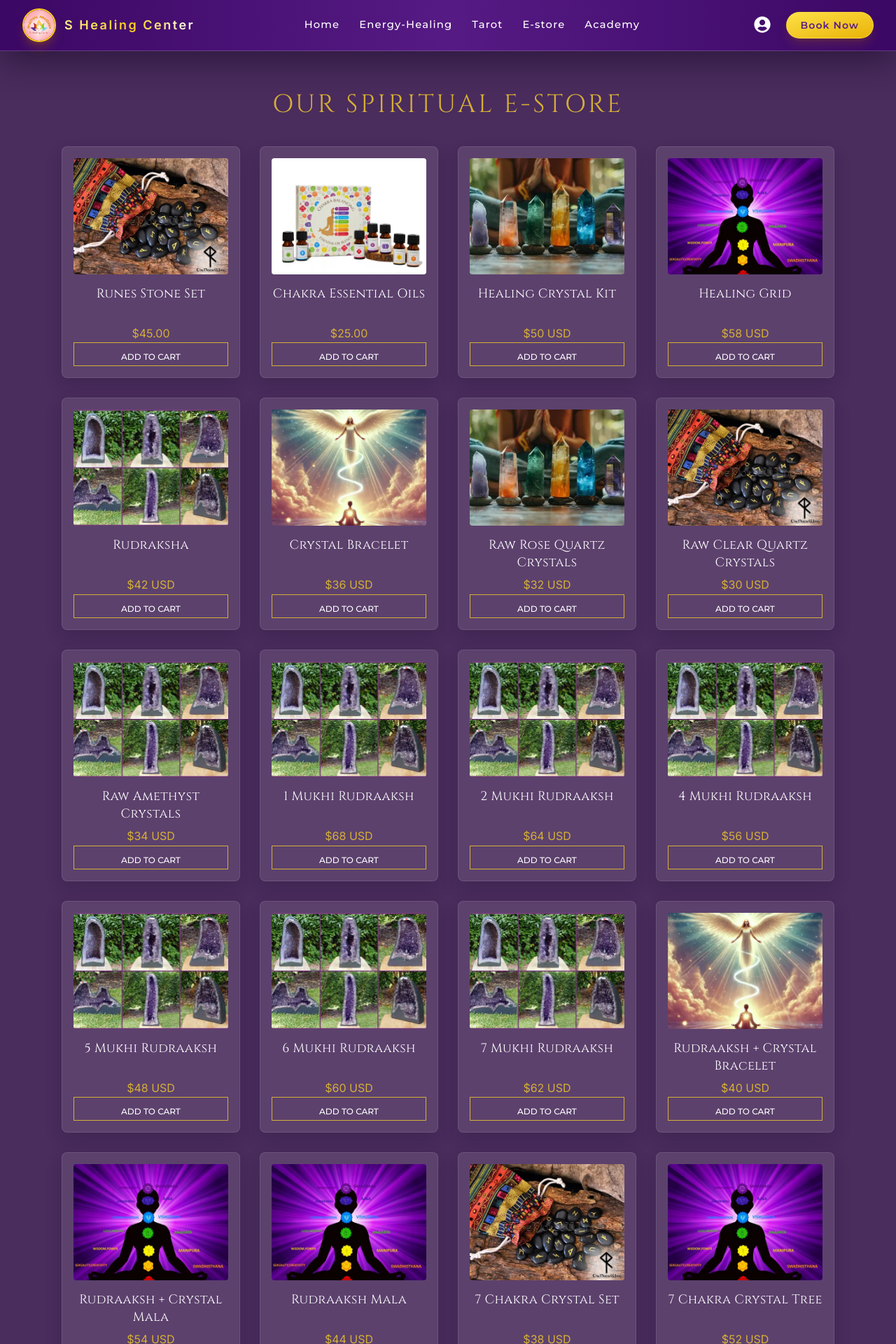
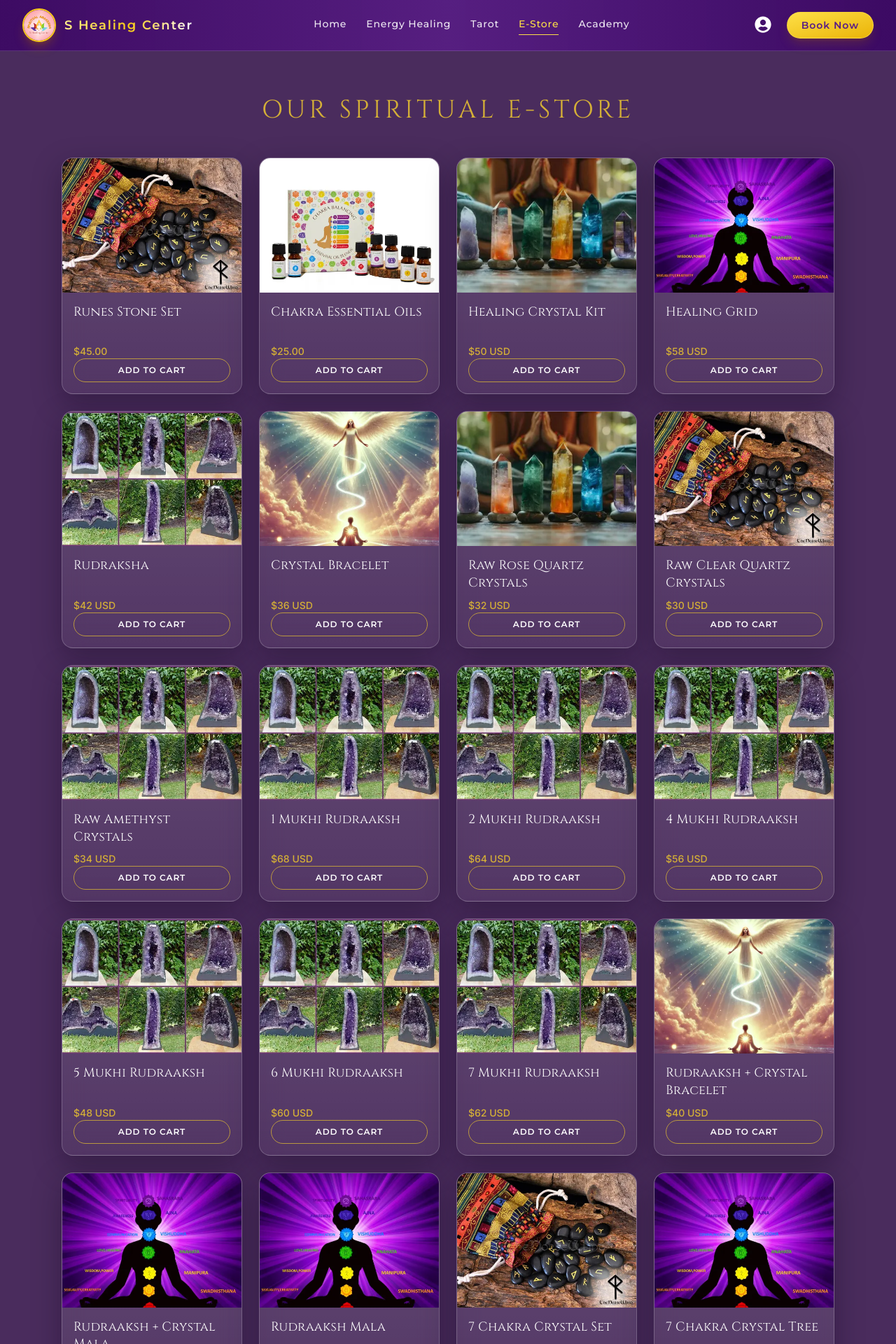
Before and after one commit to busalatejaswi7-jpg/healing-website, a React (Create React App) app in the folder client/: page /estore in a window 1280 px wide. Shown: the top 1920 px of the page at 70% size. Built offline with nearby package versions, Linux system fonts and the light colour scheme.

Commit message:
Polish spiritual UI with premium responsive refinements

```diff
--- a/client/src/components/Navbar.js
+++ b/client/src/components/Navbar.js
@@ -1,10 +1,19 @@
 import React, { useState, useEffect, useRef } from "react";
-import { Link } from "react-router-dom";
+import { Link, NavLink } from "react-router-dom";
 import { FaUserCircle, FaBars, FaTimes } from "react-icons/fa";
+
+const navLinks = [
+  ["/", "Home"],
+  ["/energyhealing", "Energy Healing"],
+  ["/tarot", "Tarot"],
+  ["/estore", "E-Store"],
+  ["/academy", "Academy"],
+];
 
 const Navbar = () => {
   const [open, setOpen] = useState(false);
   const [menuOpen, setMenuOpen] = useState(false);
+  const [isScrolled, setIsScrolled] = useState(false);
   const dropdownRef = useRef();
 
   useEffect(() => {
@@ -14,41 +23,61 @@ const Navbar = () => {
       }
     };
 
+    const handleScroll = () => setIsScrolled(window.scrollY > 18);
+
     document.addEventListener("mousedown", handleClickOutside);
-    return () => document.removeEventListener("mousedown", handleClickOutside);
+    window.addEventListener("scroll", handleScroll, { passive: true });
+    handleScroll();
+
+    return () => {
+      document.removeEventListener("mousedown", handleClickOutside);
+      window.removeEventListener("scroll", handleScroll);
+    };
   }, []);
 
   return (
-    <nav className="sticky top-0 z-50 border-b border-white/20 bg-gradient-to-r from-purple-950/90 via-purple-900/90 to-purple-950/90 px-4 py-3 text-white shadow-[0_16px_45px_rgba(20,8,35,0.5)] backdrop-blur-2xl supports-[backdrop-filter]:bg-purple-950/80 md:px-8">
-      <div className="mx-auto flex max-w-7xl items-center justify-between">
-        <div className="flex items-center gap-3">
+    <nav
+      className={`sticky top-0 z-50 border-b px-4 py-3 text-white transition-all duration-300 md:px-8 ${
+        isScrolled
+          ? "border-white/25 bg-purple-950/65 shadow-[0_20px_40px_rgba(20,8,35,0.55)] backdrop-blur-2xl"
+          : "border-white/15 bg-gradient-to-r from-purple-950/90 via-purple-900/85 to-purple-950/90"
+      }`}
+    >
+      <div className="mx-auto flex max-w-7xl items-center justify-between gap-4">
+        <Link to="/" className="flex items-center gap-3">
           <img
             src="/images/logo.jpg"
             alt="Logo"
             className="h-12 w-12 rounded-full border-2 border-yellow-400 object-cover shadow-lg shadow-yellow-700/40"
           />
-          <span className="bg-gradient-to-r from-yellow-200 via-yellow-400 to-white bg-clip-text text-base font-semibold tracking-[0.14em] text-transparent md:text-lg">
+          <span className="bg-gradient-to-r from-yellow-200 via-yellow-400 to-white bg-clip-text text-base font-semibold tracking-[0.1em] text-transparent md:text-lg">
             S Healing Center
           </span>
-        </div>
+        </Link>
 
-        <div className="hidden items-center space-x-7 text-[0.92rem] tracking-[0.08em] md:flex">
-          {[
-            ["/", "Home"],
-            ["/energyhealing", "Energy-Healing"],
-            ["/tarot", "Tarot"],
-            ["/estore", "E-store"],
-            ["/academy", "Academy"],
-          ].map(([to, label]) => (
-            <Link key={to} to={to} className="relative transition duration-300 hover:text-yellow-300 hover:drop-shadow-[0_0_12px_rgba(212,175,55,0.4)] after:absolute after:-bottom-1 after:left-0 after:h-px after:w-0 after:bg-yellow-300 after:transition-all after:duration-300 hover:after:w-full">
+        <div className="hidden items-center gap-7 text-sm tracking-[0.06em] md:flex">
+          {navLinks.map(([to, label]) => (
+            <NavLink
+              key={to}
+              to={to}
+              className={({ isActive }) =>
+                `relative pb-1 transition-all duration-300 after:absolute after:-bottom-0.5 after:left-0 after:h-px after:w-full after:origin-left after:scale-x-0 after:bg-yellow-300 after:transition-transform after:duration-300 hover:text-yellow-200 hover:after:scale-x-100 ${
+                  isActive ? "text-yellow-300 after:scale-x-100" : "text-white/90"
+                }`
+              }
+            >
               {label}
-            </Link>
+            </NavLink>
           ))}
         </div>
 
-        <div className="flex items-center space-x-3 md:space-x-4">
+        <div className="flex items-center gap-3 md:gap-4">
           <div className="relative" ref={dropdownRef}>
-            <button onClick={() => setOpen(!open)} className="rounded-full p-1.5 transition duration-300 hover:bg-white/10 hover:shadow-[0_0_18px_rgba(255,255,255,0.2)]">
+            <button
+              onClick={() => setOpen(!open)}
+              className="rounded-full p-1.5 transition duration-300 hover:bg-white/10 hover:shadow-[0_0_18px_rgba(255,255,255,0.2)]"
+              aria-label="Account"
+            >
               <FaUserCircle className="text-2xl transition hover:text-yellow-300" />
             </button>
 
@@ -66,12 +95,12 @@ const Navbar = () => {
 
           <Link
             to="/book"
-            className="hidden rounded-full border border-yellow-300/70 bg-gradient-to-br from-yellow-300 to-yellow-500 px-5 py-2 text-sm font-semibold tracking-[0.08em] text-purple-900 shadow-lg shadow-yellow-700/25 transition-all duration-300 ease-out hover:-translate-y-0.5 hover:from-yellow-200 hover:to-yellow-400 md:block"
+            className="hidden rounded-full border border-yellow-300/70 bg-gradient-to-br from-yellow-300 to-yellow-500 px-5 py-2 text-sm font-semibold tracking-[0.07em] text-purple-900 shadow-lg shadow-yellow-700/25 transition-all duration-300 ease-out hover:-translate-y-0.5 hover:from-yellow-200 hover:to-yellow-400 md:block"
           >
             Book Now
           </Link>
 
-          <button className="rounded-md p-2 text-xl transition hover:bg-white/10 md:hidden" onClick={() => setMenuOpen(!menuOpen)}>
+          <button className="rounded-md p-2 text-xl transition hover:bg-white/10 md:hidden" onClick={() => setMenuOpen(!menuOpen)} aria-label="Menu">
             {menuOpen ? <FaTimes /> : <FaBars />}
           </button>
         </div>
@@ -79,12 +108,12 @@ const Navbar = () => {
 
       {menuOpen && (
         <div className="premium-panel reveal-on-load absolute left-3 right-3 top-[calc(100%+0.5rem)] rounded-2xl border-purple-200/20 bg-purple-900/95 py-4 md:hidden">
-          <div className="flex flex-col items-center gap-4 text-sm tracking-[0.08em] text-white">
-            <Link to="/" onClick={() => setMenuOpen(false)}>Home</Link>
-            <Link to="/energyhealing" onClick={() => setMenuOpen(false)}>Energy-Healing</Link>
-            <Link to="/tarot" onClick={() => setMenuOpen(false)}>Tarot</Link>
-            <Link to="/estore" onClick={() => setMenuOpen(false)}>E-store</Link>
-            <Link to="/academy" onClick={() => setMenuOpen(false)}>Academy</Link>
+          <div className="flex flex-col items-center gap-4 text-sm tracking-[0.07em] text-white">
+            {navLinks.map(([to, label]) => (
+              <NavLink key={to} to={to} onClick={() => setMenuOpen(false)} className={({ isActive }) => (isActive ? "text-yellow-300" : "text-white/90")}>
+                {label}
+              </NavLink>
+            ))}
             <Link
               to="/book"
               className="rounded-full bg-yellow-400 px-5 py-2 text-xs font-semibold tracking-[0.1em] text-purple-900"
--- a/client/src/index.css
+++ b/client/src/index.css
@@ -21,8 +21,8 @@ body {
   background:
     radial-gradient(circle at 10% 15%, rgba(212, 175, 55, 0.1), transparent 30%),
     radial-gradient(circle at 85% 85%, rgba(255, 255, 255, 0.08), transparent 35%),
-    var(--deep-plum);
-  line-height: 1.6;
+    linear-gradient(180deg, #4a2c5d 0%, #341d45 48%, #2a1638 100%);
+  line-height: 1.65;
   -webkit-font-smoothing: antialiased;
   -moz-osx-font-smoothing: grayscale;
 }
@@ -34,7 +34,7 @@ h4,
 h5,
 h6 {
   font-family: "Cinzel", serif;
-  letter-spacing: 0.02em;
+  letter-spacing: 0.015em;
 }
 
 button,
@@ -51,20 +51,24 @@ p {
     @apply border border-white/20 bg-gradient-to-b from-white/20 to-white/5 backdrop-blur-xl shadow-[0_20px_55px_rgba(0,0,0,0.28)];
   }
 
-  .premium-button {
-    @apply rounded-full px-6 py-3 font-semibold tracking-[0.09em] uppercase transition-all duration-300 ease-out;
+  .premium-card {
+    @apply border border-white/20 bg-gradient-to-b from-white/15 to-white/5 backdrop-blur-lg shadow-[0_14px_40px_rgba(16,7,29,0.35)] transition-all duration-500 hover:-translate-y-1 hover:shadow-[0_24px_50px_rgba(212,175,55,0.2)];
+  }
+
+  .section-shell {
+    @apply py-14 md:py-16;
   }
 
   .section-heading {
-    @apply mb-12 text-3xl uppercase tracking-[0.2em] md:text-4xl;
+    @apply mb-10 text-3xl uppercase tracking-[0.14em] md:mb-12 md:text-4xl;
   }
 
-  .premium-card {
-    @apply premium-panel rounded-2xl border border-white/20 transition-all duration-500 hover:-translate-y-1.5 hover:shadow-[0_25px_60px_rgba(0,0,0,0.35)];
+  .image-frame {
+    @apply bg-black/15;
   }
 
   .reveal-on-load {
-    animation: reveal 0.8s ease both;
+    animation: reveal 0.85s ease both;
   }
 }
 
--- a/client/src/pages/Estore.js
+++ b/client/src/pages/Estore.js
@@ -1,179 +1,53 @@
 import React from "react";
 
 const products = [
-  {
-    name: "Runes Stone Set",
-    price: "$45.00",
-    image: "/images/stones.webp",
-    alt: "Runes Stone set",
-  },
-  {
-    name: "Chakra Essential Oils",
-    price: "$25.00",
-    image: "/images/oils.webp",
-    alt: "Chakra Essential Oils",
-  },
-  {
-    name: "Healing Crystal Kit",
-    price: "$50 USD",
-    image: "/images/crystal.webp",
-    alt: "Healing Crystal Kit",
-  },
-  {
-    name: "Healing Grid",
-    price: "$58 USD",
-    image: "/images/chakra.webp",
-    alt: "Healing Grid",
-  },
-  {
-    name: "Rudraksha",
-    price: "$42 USD",
-    image: "/images/amethyst.webp",
-    alt: "Rudraksha",
-  },
-  {
-    name: "Crystal Bracelet",
-    price: "$36 USD",
-    image: "/images/angel.webp",
-    alt: "Crystal Bracelet",
-  },
-  {
-    name: "Raw Rose Quartz Crystals",
-    price: "$32 USD",
-    image: "/images/crystal.webp",
-    alt: "Raw Rose Quartz Crystals",
-  },
-  {
-    name: "Raw Clear Quartz Crystals",
-    price: "$30 USD",
-    image: "/images/stones.webp",
-    alt: "Raw Clear Quartz Crystals",
-  },
-  {
-    name: "Raw Amethyst Crystals",
-    price: "$34 USD",
-    image: "/images/amethyst.webp",
-    alt: "Raw Amethyst Crystals",
-  },
-  {
-    name: "1 Mukhi Rudraaksh",
-    price: "$68 USD",
-    image: "/images/amethyst.webp",
-    alt: "1 Mukhi Rudraaksh",
-  },
-  {
-    name: "2 Mukhi Rudraaksh",
-    price: "$64 USD",
-    image: "/images/amethyst.webp",
-    alt: "2 Mukhi Rudraaksh",
-  },
-  {
-    name: "4 Mukhi Rudraaksh",
-    price: "$56 USD",
-    image: "/images/amethyst.webp",
-    alt: "4 Mukhi Rudraaksh",
-  },
-  {
-    name: "5 Mukhi Rudraaksh",
-    price: "$48 USD",
-    image: "/images/amethyst.webp",
-    alt: "5 Mukhi Rudraaksh",
-  },
-  {
-    name: "6 Mukhi Rudraaksh",
-    price: "$60 USD",
-    image: "/images/amethyst.webp",
-    alt: "6 Mukhi Rudraaksh",
-  },
-  {
-    name: "7 Mukhi Rudraaksh",
-    price: "$62 USD",
-    image: "/images/amethyst.webp",
-    alt: "7 Mukhi Rudraaksh",
-  },
-  {
-    name: "Rudraaksh + Crystal Bracelet",
-    price: "$40 USD",
-    image: "/images/angel.webp",
-    alt: "Rudraaksh and Crystal Bracelet",
-  },
-  {
-    name: "Rudraaksh + Crystal Mala",
-    price: "$54 USD",
-    image: "/images/chakra.webp",
-    alt: "Rudraaksh and Crystal Mala",
-  },
-  {
-    name: "Rudraaksh Mala",
-    price: "$44 USD",
-    image: "/images/chakra.webp",
-    alt: "Rudraaksh Mala",
-  },
-  {
-    name: "7 Chakra Crystal Set",
-    price: "$38 USD",
-    image: "/images/stones.webp",
-    alt: "7 Chakra Crystal Set",
-  },
-  {
-    name: "7 Chakra Crystal Tree",
-    price: "$52 USD",
-    image: "/images/chakra.webp",
-    alt: "7 Chakra Crystal Tree",
-  },
-  {
-    name: "Gomti Chakra Tree",
-    price: "$46 USD",
-    image: "/images/chakra.webp",
-    alt: "Gomti Chakra Tree",
-  },
-  {
-    name: "Rudraaksh + Gomti Chakra Tree",
-    price: "$58 USD",
-    image: "/images/chakra.webp",
-    alt: "Rudraaksh and Gomti Chakra Tree",
-  },
-  {
-    name: "Black Obsidian Tower",
-    price: "$36 USD",
-    image: "/images/stones.webp",
-    alt: "Black Obsidian Tower",
-  },
-  {
-    name: "Reiki Healing Grid Box",
-    price: "$62 USD",
-    image: "/images/reiki.webp",
-    alt: "Reiki Healing Grid Box",
-  },
+  { name: "Runes Stone Set", price: "$45.00", image: "/images/stones.webp", alt: "Runes Stone set" },
+  { name: "Chakra Essential Oils", price: "$25.00", image: "/images/oils.webp", alt: "Chakra Essential Oils" },
+  { name: "Healing Crystal Kit", price: "$50 USD", image: "/images/crystal.webp", alt: "Healing Crystal Kit" },
+  { name: "Healing Grid", price: "$58 USD", image: "/images/chakra.webp", alt: "Healing Grid" },
+  { name: "Rudraksha", price: "$42 USD", image: "/images/amethyst.webp", alt: "Rudraksha" },
+  { name: "Crystal Bracelet", price: "$36 USD", image: "/images/angel.webp", alt: "Crystal Bracelet" },
+  { name: "Raw Rose Quartz Crystals", price: "$32 USD", image: "/images/crystal.webp", alt: "Raw Rose Quartz Crystals" },
+  { name: "Raw Clear Quartz Crystals", price: "$30 USD", image: "/images/stones.webp", alt: "Raw Clear Quartz Crystals" },
+  { name: "Raw Amethyst Crystals", price: "$34 USD", image: "/images/amethyst.webp", alt: "Raw Amethyst Crystals" },
+  { name: "1 Mukhi Rudraaksh", price: "$68 USD", image: "/images/amethyst.webp", alt: "1 Mukhi Rudraaksh" },
+  { name: "2 Mukhi Rudraaksh", price: "$64 USD", image: "/images/amethyst.webp", alt: "2 Mukhi Rudraaksh" },
+  { name: "4 Mukhi Rudraaksh", price: "$56 USD", image: "/images/amethyst.webp", alt: "4 Mukhi Rudraaksh" },
+  { name: "5 Mukhi Rudraaksh", price: "$48 USD", image: "/images/amethyst.webp", alt: "5 Mukhi Rudraaksh" },
+  { name: "6 Mukhi Rudraaksh", price: "$60 USD", image: "/images/amethyst.webp", alt: "6 Mukhi Rudraaksh" },
+  { name: "7 Mukhi Rudraaksh", price: "$62 USD", image: "/images/amethyst.webp", alt: "7 Mukhi Rudraaksh" },
+  { name: "Rudraaksh + Crystal Bracelet", price: "$40 USD", image: "/images/angel.webp", alt: "Rudraaksh and Crystal Bracelet" },
+  { name: "Rudraaksh + Crystal Mala", price: "$54 USD", image: "/images/chakra.webp", alt: "Rudraaksh and Crystal Mala" },
+  { name: "Rudraaksh Mala", price: "$44 USD", image: "/images/chakra.webp", alt: "Rudraaksh Mala" },
+  { name: "7 Chakra Crystal Set", price: "$38 USD", image: "/images/stones.webp", alt: "7 Chakra Crystal Set" },
+  { name: "7 Chakra Crystal Tree", price: "$52 USD", image: "/images/chakra.webp", alt: "7 Chakra Crystal Tree" },
+  { name: "Gomti Chakra Tree", price: "$46 USD", image: "/images/chakra.webp", alt: "Gomti Chakra Tree" },
+  { name: "Rudraaksh + Gomti Chakra Tree", price: "$58 USD", image: "/images/chakra.webp", alt: "Rudraaksh and Gomti Chakra Tree" },
+  { name: "Black Obsidian Tower", price: "$36 USD", image: "/images/stones.webp", alt: "Black Obsidian Tower" },
+  { name: "Reiki Healing Grid Box", price: "$62 USD", image: "/images/reiki.webp", alt: "Reiki Healing Grid Box" },
 ];
 
 const Estore = () => {
   return (
-    <div>
-      <section className="bg-[#4A2C5D] py-12 md:py-14 text-white text-center">
-        <h2 className="text-4xl mb-9 md:mb-10 uppercase tracking-widest text-[#D4AF37]">
-          Our Spiritual E-Store
-        </h2>
-        <div className="container mx-auto px-6 grid grid-cols-1 sm:grid-cols-2 lg:grid-cols-4 gap-6 md:gap-7 max-w-6xl">
-          {products.map((product) => (
-            <div key={product.name} className="bg-white/10 p-4 rounded-lg h-full flex flex-col border border-white/10 shadow-[0_10px_24px_rgba(15,8,24,0.16)] transition-all duration-300 ease-out hover:-translate-y-1 hover:shadow-[0_16px_36px_rgba(212,175,55,0.16)]">
-              <div className="aspect-[4/3] bg-gray-300 rounded mb-4 overflow-hidden">
-                <img
-                  src={product.image}
-                  alt={product.alt}
-                  className="h-full w-full object-cover object-center"
-                />
-              </div>
-              <h4 className="text-lg leading-snug min-h-[3.25rem]">{product.name}</h4>
-              <p className="text-[#D4AF37] mt-1">{product.price}</p>
-              <button className="mt-auto pt-3 text-xs border border-[#D4AF37] px-4 py-1 hover:bg-[#D4AF37] transition-all duration-300 ease-out uppercase">
+    <section className="section-shell bg-[#4A2C5D] text-center text-white">
+      <h2 className="section-heading text-[#D4AF37]">Our Spiritual E-Store</h2>
+      <div className="container mx-auto grid max-w-6xl grid-cols-1 gap-6 px-6 sm:grid-cols-2 lg:grid-cols-3 xl:grid-cols-4">
+        {products.map((product) => (
+          <article key={product.name} className="premium-card group flex h-full flex-col overflow-hidden rounded-2xl">
+            <div className="image-frame aspect-[4/3] overflow-hidden">
+              <img src={product.image} alt={product.alt} className="h-full w-full object-cover object-center transition-transform duration-500 group-hover:scale-105" loading="lazy" />
+            </div>
+            <div className="flex flex-1 flex-col p-4 text-left">
+              <h4 className="min-h-[3.4rem] text-lg leading-snug text-white">{product.name}</h4>
+              <p className="mt-1 text-sm font-medium text-[#D4AF37]">{product.price}</p>
+              <button className="mt-auto rounded-full border border-[#D4AF37]/80 px-4 py-2 text-xs font-semibold uppercase tracking-[0.08em] transition-all duration-300 hover:bg-[#D4AF37] hover:text-[#2a1b3a]">
                 Add To Cart
               </button>
             </div>
-          ))}
-        </div>
-      </section>
-    </div>
+          </article>
+        ))}
+      </div>
+    </section>
   );
 };
 
```
Also changed, not shown: client/src/components/Footer.js (+28 -30 lines), client/src/pages/Academy.js (+19 -59 lines), client/src/pages/Home.js (+18 -41 lines).
